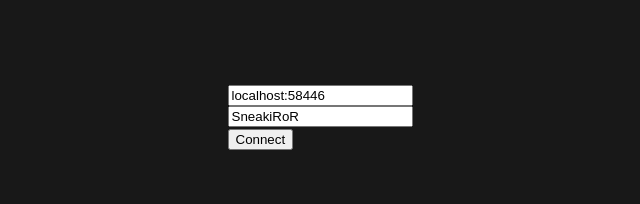
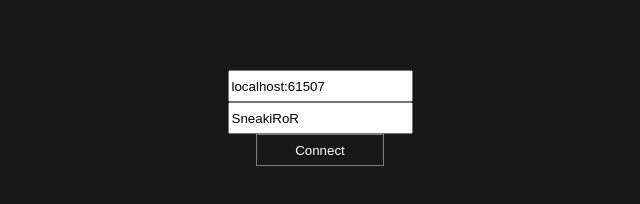
Before and after one commit to mateon1/ArchipelagoWebTextClient, a Vue app: page / in a window 1280 px wide. Shown: the part 282-486 px from the top of the page, without its empty margins (320-960 px from the left). Built offline with nearby package versions, Linux system fonts and the light colour scheme.

Commit message:
clean up styles some

```diff
--- a/index.html
+++ b/index.html
@@ -2,9 +2,9 @@
 <html lang="en">
   <head>
     <meta charset="UTF-8">
-    <link rel="icon" href="/favicon.ico">
+    <link rel="icon" href="./src/assets/icons/original-logo.png">
     <meta name="viewport" content="width=device-width, initial-scale=1.0">
-    <title>Vite App</title>
+    <title>AP Web Text Client</title>
   </head>
   <body>
     <div id="app"></div>
--- a/src/App.vue
+++ b/src/App.vue
@@ -5,7 +5,7 @@ import ShowHints from "./components/ShowHints.vue";
 import { ref } from "vue";
 
 const inputName = ref("SneakiRoR");
-const inputServerInfo = ref("localhost:58446");
+const inputServerInfo = ref("localhost:61507");
 const authenticate = ref(false);
 const errorMessage = ref("");
 const viewPage = ref("");
@@ -26,12 +26,18 @@ function OnConnect() {
 <template>
   <header class="ap_header">
     <span v-if="authenticate">
-      <button v-on:click="viewPage = 'itemRecieved'">Items Recieved</button>
-      <button v-on:click="viewPage = 'textClient'">Show Text Client</button>
-      <button v-on:click="viewPage = 'Hints'">Show Hints</button>
+      <button v-on:click="viewPage = 'itemRecieved'" class="ap_button">
+        Items Recieved
+      </button>
+      <button v-on:click="viewPage = 'textClient'" class="ap_button">
+        Show Text Client
+      </button>
+      <button v-on:click="viewPage = 'Hints'" class="ap_button">
+        Show Hints
+      </button>
     </span>
     <span v-else>
-      <H1>AP Web Text Client</H1>
+      <h1>AP Web Text Client</h1>
     </span>
   </header>
   <div class="ap_body">
@@ -55,18 +61,20 @@ function OnConnect() {
       <form onsubmit="return false;" class="server_info">
         <input
           type="text"
+          class="ap_input"
           name="Server Info"
-          placeholder="Server Info"
+          placeholder="Server Info address:port"
           v-model="inputServerInfo"
         />
         <input
           type="text"
+          class="ap_input"
           name="Slot"
           placeholder="Slot Name"
           v-model="inputName"
         />
-        <div>
-          <button v-on:click="OnConnect">Connect</button>
+        <div class="ap_connect_button">
+          <button v-on:click="OnConnect" class="ap_button">Connect</button>
         </div>
       </form>
       <div class="error_message">
--- a/src/assets/main.css
+++ b/src/assets/main.css
@@ -2,7 +2,6 @@
 
 #app {
   max-width: 1280px;
-  /* margin: 0 auto; */
   font-weight: normal;
 }
 
@@ -34,12 +33,13 @@ header {
 .text_loop span, .received_hints span, .received_items span {
   word-wrap: break-word;
 }
+/* Component Body */
 .wrapper {
   height: 75vh;
   width: 100vw;
   display: block;
 }
-
+/* Header */
 .ap_header {
   z-index: 100;
   position: relative;
@@ -50,7 +50,23 @@ header {
   padding: 2rem 2rem;
   background: var(--color-background);
 }
-
+.ap_header span {
+  display: grid;
+  gap: 0px;
+  grid-auto-flow: column;
+}
+.ap_button {
+  height: 5vh;
+  border: 1px solid gray;
+  background: var(--vt-c-black);
+  color: white;
+  padding-right: 3vw;
+  padding-left: 3vw;
+}
+.ap_button:hover, .ap_button:active {
+  cursor: pointer;
+  background-color: var(--ap-plum);
+}
 .ap_body {
   display: flex;
   place-content: center;
@@ -60,21 +76,50 @@ header {
   width: 100vw;
   height: 75vh;
 }
+
+.ap_input {
+  /* background-color: var(--vt-c-black);
+  color: white;
+  border-color: gray; */
+  height: 4vh;
+}
+.ap_connect_button {
+  height: 4vh;
+}
 .server_info, .error_message {
   display: grid;
   place-content: center;
 }
-
-.ap_header button {
-  height: 5vh;
+.error_message {
+  color: red;
 }
 .chat_form {
   position: absolute;
-  bottom: -4vh;
+  bottom: -3vh;
+}
+.chat_form input {
+  width: 71vw;
+  height: 3vh;
+}
+.chat_form button {
+  width: 20vw;
+  height: 3vh;
 }
 .disconnect_button {
   position: absolute;
-  bottom: -7vh;
+  bottom: -11vh;
+  height: 4vh;
+  margin: 0 auto;
+  left: 0;
+  right: 0;
+  width: 25vw;
+}
+.disconnect_button button, .ap_connect_button button {
+  height: 4vh;
+}
+.ap_connect_button {
+  display: flex;
+  place-content: center;
 }
 .scroll_button {
   position: absolute;
@@ -82,7 +127,7 @@ header {
   right: 2vw;
   fill: white;
 }
-.scroll_button:hover {
+.scroll_button:hover, .scroll_button:active {
   border: solid 1px gray;
 }
 
@@ -152,7 +197,9 @@ header {
     width: 100vw;
     padding: 0 2rem;
   }
-
+  .ap_header button {
+    height: 5vh;
+  }
   .ap_body {
     display: flex;
     place-content: center;
@@ -166,10 +213,6 @@ header {
   .logo {
     margin: 0 2rem 0 0;
   }
-
-  .ap_header button {
-    height: 5vh;
-  }
   .wrapper {
     height: 80vh;
   }
--- a/src/components/ShowHints.vue
+++ b/src/components/ShowHints.vue
@@ -2,7 +2,7 @@
 const props = defineProps<{
   receivedHints: [{ word: string }];
 }>();
-console.log(props.receivedHints);
+// console.log(props.receivedHints);
 </script>
 <template>
   <div id="received_body">
--- a/src/components/TextClient.vue
+++ b/src/components/TextClient.vue
@@ -1,34 +1,11 @@
 <script setup lang="ts">
 import getItemType from "../helpers/GetItemTypeHelper";
-import {
-  Client,
-  ITEMS_HANDLING_FLAGS,
-  type JSONSerializableData,
-} from "archipelago.js";
+import { Client, ITEMS_HANDLING_FLAGS } from "archipelago.js";
 import { computed, ref, onMounted } from "vue";
 const props = defineProps<{
   slotName: string;
   serverInfo: string;
 }>();
-console.log(getItemType(1));
-// const emit = defineEmits<{
-//   (
-//     ...args:
-//       | [
-//           e: "onRecievedItemsChanged",
-//           itemName: [{ item: string; amount: number; type: number }]
-//         ]
-//       | [
-//           e: "authenticated",
-//           authenticate: { err: string; authenticate: boolean }
-//         ]
-//       | [e: "onRecievedHintChanged", hints: [{ word: string }]]
-//   ): void;
-// }>();
-// const emit = defineEmits<{
-//   (e: "change", id: number): void;
-//   (e: "update", value: string): void;
-// }>();
 const emit = defineEmits<{
   (
     e: "onRecievedItemsChanged",
@@ -41,7 +18,7 @@ const emit = defineEmits<{
   (e: "onRecievedHintChanged", hints: [{ word: string }]): void;
 }>();
 const serverURI = props.serverInfo.split(":");
-console.log(serverURI[0]);
+// console.log(serverURI[0]);
 
 const client = new Client();
 const connectionInfo = {
@@ -121,14 +98,14 @@ function Disconnect() {
   emit("authenticated", { err: "Disconnected", authenticate: false });
 }
 function RecieveText() {
-  console.log("text");
+  // console.log("text");
   // Listen for packet events.
   client.addListener("PrintJSON", (packet) => {
     let word = "";
     if (text.value.length >= 500) {
       text.value.splice(0, 20);
     }
-    console.log(text.value.length + " length");
+    // console.log(text.value.length + " length");
     packet.data.forEach((text) => {
       switch (text.type) {
         case "player_id":
@@ -170,7 +147,7 @@ function RecieveText() {
 
 function RecievedItems() {
   client.addListener("ReceivedItems", (packet) => {
-    console.log(packet);
+    // console.log(packet);
     let packetItems: [{ item: string; amount: number; type: number }] = [
       { item: "", amount: 0, type: 0 },
     ];
@@ -191,16 +168,16 @@ function RecievedItems() {
       }
     });
     packetItems.splice(0, 1);
-    console.log(packetItems);
+    // console.log(packetItems);
     emit("onRecievedItemsChanged", packetItems);
   });
 }
 function GetRoomInfo() {
   client.addListener("RoomInfo", (packet) => {
-    console.log(packet);
+    // console.log(packet);
   });
   client.addListener("PacketReceived", (packet) => {
-    console.log(packet);
+    // console.log(packet);
     if (packet.cmd === "Connected") {
       for (const key in packet.slot_info) {
         if (packet.slot_info[key].name === props.slotName) {
@@ -223,18 +200,17 @@ function GetRoomInfo() {
     }
   });
   client.addListener("Retrieved", (packet) => {
-    console.log(packet);
+    //console.log(packet);
     let player, hintArray: any;
     for (player in packet.keys) {
       hintArray = packet.keys[player];
     }
     if (hintArray) {
-      updateHints(hintArray);
       parseText(hintArray);
     }
   });
   client.addListener("RoomUpdate", (packet) => {
-    console.log(packet);
+    //console.log(packet);
   });
 }
 
@@ -253,10 +229,6 @@ function scrollToBottom() {
   if (element) {
     element.scrollTo(0, element.scrollHeight);
   }
-}
-function updateHints(hint: JSONSerializableData) {
-  console.log(hint);
-  //emit("onRecievedHintChanged", hint)
 }
 function parseText(data: any) {
   let word = "";
@@ -309,6 +281,7 @@ function parseText(data: any) {
 }
 function sendText() {
   client.say(inputText.value);
+  inputText.value = "";
 }
 </script>
 
@@ -326,9 +299,9 @@ function sendText() {
       </div>
     </span>
   </div>
-  <button class="disconnect_button" v-on:click="Disconnect()">
-    Disconnect
-  </button>
+  <div class="disconnect_button">
+    <button class="ap_button" v-on:click="Disconnect()">Disconnect</button>
+  </div>
   <svg
     xmlns="http://www.w3.org/2000/svg"
     height="1em"
@@ -343,7 +316,7 @@ function sendText() {
   </svg>
   <form onsubmit="return false;" class="chat_form">
     <input type="text" name="Input Text" v-model="inputText" />
-    <button v-on:click="sendText">Send</button>
+    <button v-on:click="sendText" class="ap_button">Send</button>
   </form>
 </template>
 
```
Also changed, not shown: src/assets/icons/original-logo.png (added), src/assets/logo.svg (deleted).
